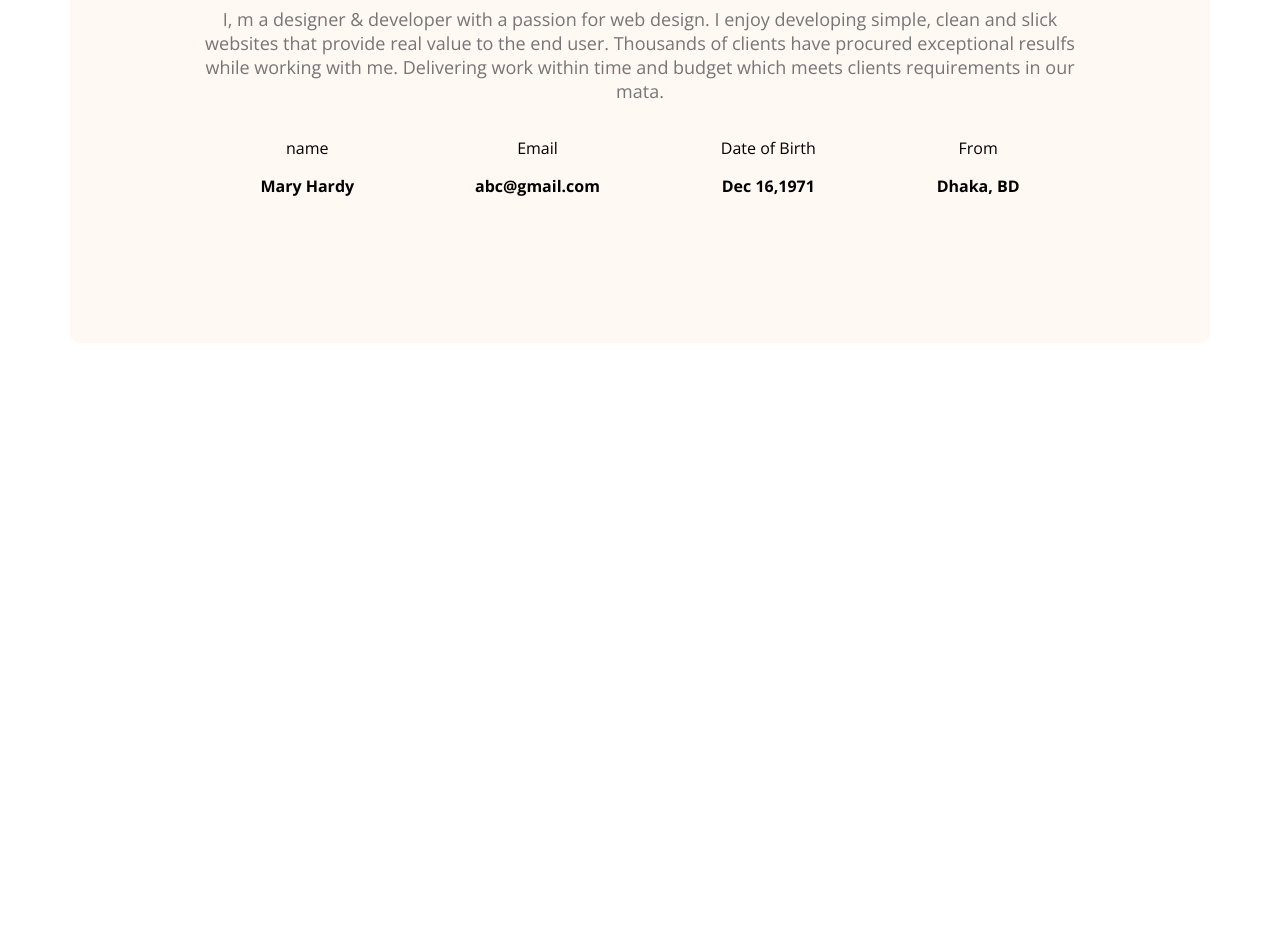
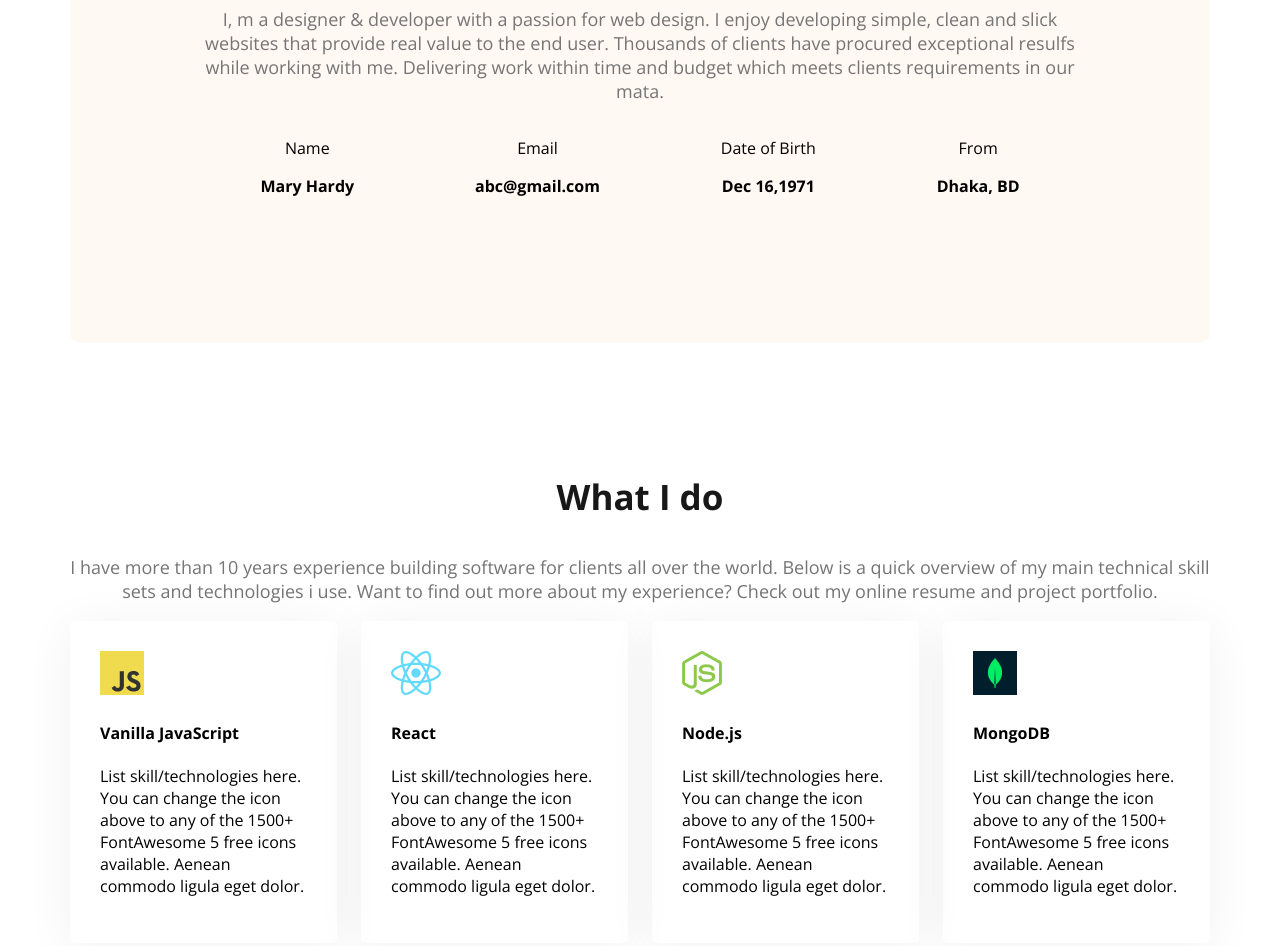
Before and after one commit to UB560ND660/web-dev-portfolio, a plain HTML site: page index.html in a window 1280 px wide. Shown: the part 1200-2146 px from the top of the page. Before the commit the page ends 1551 px from the top, so only its background shows below. Drawn offline with nearby package versions, Linux system fonts and the light colour scheme.

Commit message:
new code delivery

```diff
--- a/index.html
+++ b/index.html
@@ -51,7 +51,7 @@
             <div class="about-items">
                 <!-- .about-item*4>p.item-title+p.item-description -->
                 <div class="about-item">
-                    <p class="item-title">name</p>
+                    <p class="item-title">Name</p>
                     <p class="item-description">Mary Hardy</p>
                 </div>
                 <div class="about-item">
@@ -68,6 +68,41 @@
                 </div>
             </div>
         </section>
+
+        <section class="skills">
+            <h3 class="section-title text-center">What I do</h3>
+            <p class="section-description text-center">I have more than 10 years experience building software for
+                clients all over
+                the world. Below is a quick overview of my main technical skill sets and technologies i use. Want to
+                find out more about my experience? Check out my online resume and project portfolio.</p>
+
+            <div class="skills-container">
+                <div class="skill">
+                    <img src="images/icons/js.png" alt="">
+                    <h4 class="skill-title">Vanilla JavaScript</h4>
+                    <p class="skill-decription">List skill/technologies here. You can change the icon above to any of
+                        the 1500+ FontAwesome 5 free icons available. Aenean commodo ligula eget dolor.</p>
+                </div>
+                <div class="skill">
+                    <img src="images/icons/react.png" alt="">
+                    <h4 class="skill-title">React</h4>
+                    <p class="skill-decription">List skill/technologies here. You can change the icon above to any of
+                        the 1500+ FontAwesome 5 free icons available. Aenean commodo ligula eget dolor.</p>
+                </div>
+                <div class="skill">
+                    <img src="images/icons/nodejs.png" alt="">
+                    <h4 class="skill-title">Node.js</h4>
+                    <p class="skill-decription">List skill/technologies here. You can change the icon above to any of
+                        the 1500+ FontAwesome 5 free icons available. Aenean commodo ligula eget dolor.</p>
+                </div>
+                <div class="skill">
+                    <img src="images/icons/mongo.png" alt="">
+                    <h4 class="skill-title">MongoDB</h4>
+                    <p class="skill-decription">List skill/technologies here. You can change the icon above to any of
+                        the 1500+ FontAwesome 5 free icons available. Aenean commodo ligula eget dolor.</p>
+                </div>
+            </div>
+        </section>
     </main>
 
     <footer>
--- a/styles/portfolio.css
+++ b/styles/portfolio.css
@@ -39,6 +39,10 @@
 
 .secondary-bg {
     background-color: #FFF8F3;
+}
+
+.text-center {
+    text-align: center;
 }
 
 /* header  */
@@ -112,12 +116,17 @@ main {
     margin: 0 auto;
 }
 
+main section {
+    margin-top: 130px;
+    margin-bottom: 130px;
+}
+
 /* about styles  */
 .about {
     border-radius: 10px;
     padding: 130px;
     text-align: center;
-    margin-top: 130px;
+
 }
 
 .about-items {
@@ -128,3 +137,16 @@ main {
 .item-description {
     font-weight: 700;
 }
+
+/* skills section  */
+
+.skills-container {
+    display: flex;
+    gap: 24px;
+}
+
+.skill {
+    padding: 30px;
+    border-radius: 5px;
+    box-shadow: 0px 6px 50px 0 rgba(0, 0, 0, 0.06);
+}
```
